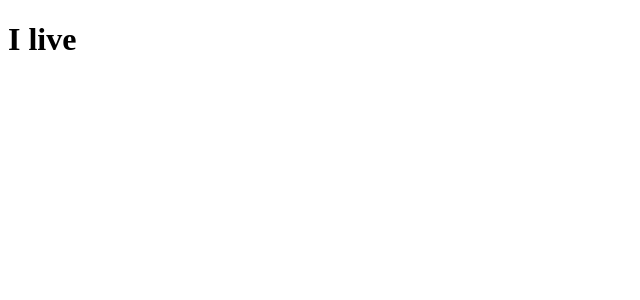
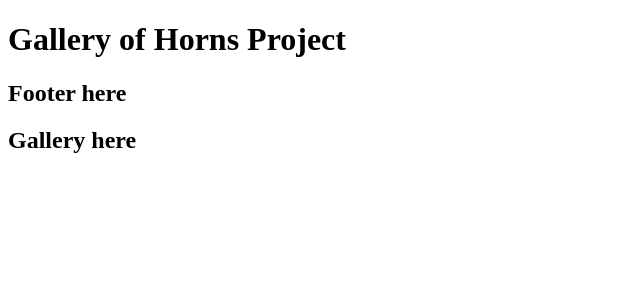
Before and after one commit to Ugo-Obiako/gallery-of-hornes, a React (Vite) app: page / in a window 1280 px wide. Shown: the top 300 px of the page, without its empty margins (0-640 px from the left). Built offline with nearby package versions, Linux system fonts and the light colour scheme.

Commit message:
Updated files

```diff
--- a/src/App.jsx
+++ b/src/App.jsx
@@ -1,7 +1,33 @@
 
 function App() {
 
-return <h1>I live</h1>
+return (<>
+       <Header title="Gallery of Horns Project" />
+
+       <Footer/>
+
+       <Gallery/>
+
+       </>
+    )
 }
 
-export default App
+function Header(props) {
+
+    return (<header>
+          <h1>{props.title}</h1>
+            </header>
+    )
+}
+
+function Footer(props) {
+
+    return <h2>Footer here</h2>
+}
+
+function Gallery(props) {
+
+    return <h2>Gallery here</h2>
+}
+
+export default App;
```
